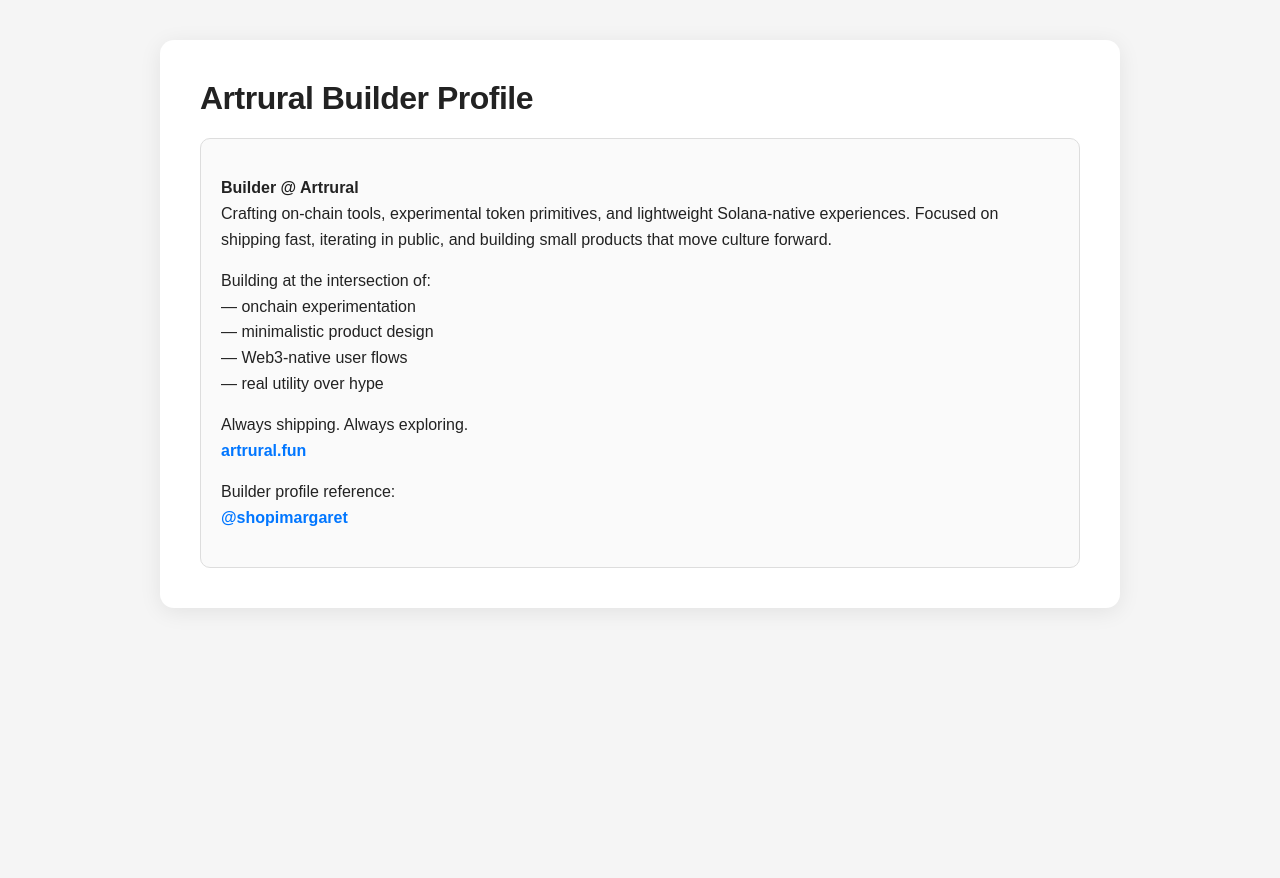
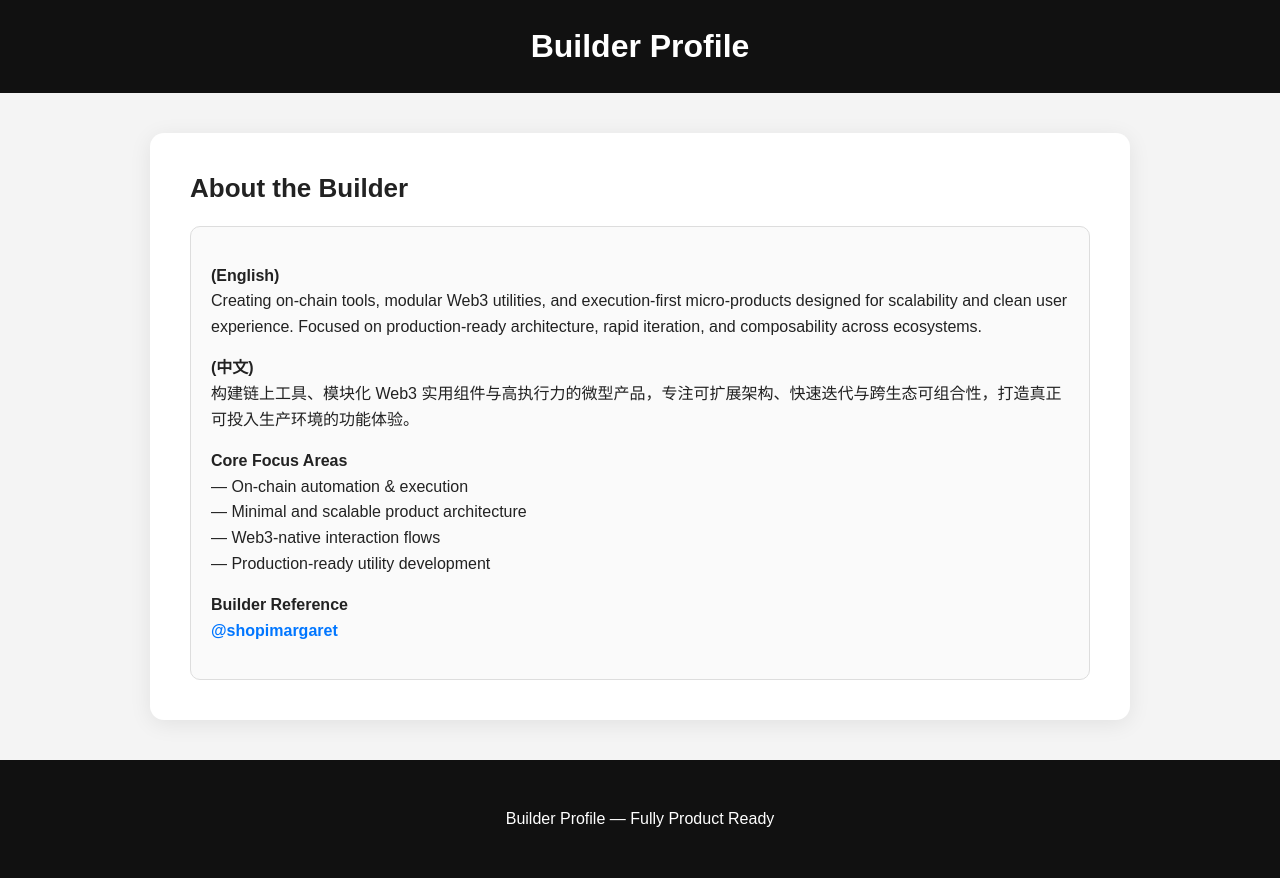
Before and after one commit to hyperfuzzing/Yatjicha, a plain HTML site: page index.html in a window 1280 px wide. Before the commit the page ends 800 px from the top, so only its background shows below. Drawn offline with Linux system fonts and the light colour scheme.

Commit message:
Refactor builder profile layout and update title
Updated the title and improved the layout and styling of the builder profile page. Added a footer and restructured the content for better readability.

```diff
--- a/index.html
+++ b/index.html
@@ -1,40 +1,33 @@
-
 <!DOCTYPE html><html lang="en">
 <head>
 <meta charset="UTF-8" />
 <meta name="viewport" content="width=device-width, initial-scale=1.0" />
-<title>Artrural Builder Profile</title>
+<title>Builder Profile — Product Ready</title>
 <style>
     body {
         font-family: Arial, sans-serif;
-        background: #f5f5f5;
         margin: 0;
         padding: 0;
+        background: #f4f4f4;
         color: #222;
     }
-    .container {
-        max-width: 880px;
+    header {
+        background: #111;
+        color: #fff;
+        padding: 28px;
+        text-align: center;
+    }
+    header h1 { margin: 0; font-size: 32px; }.container {
+    max-width: 900px;
     margin: 40px auto;
     background: #fff;
     padding: 40px;
     border-radius: 14px;
     box-shadow: 0 4px 22px rgba(0,0,0,0.08);
 }
-    h1 {
-        margin-top: 0;
-        font-size: 32px;
-        font-weight: 700;
-        letter-spacing: -0.5px;
-    }
-    .section-title {
-        margin-top: 40px;
-        font-size: 22px;
-        font-weight: 600;
-    }
-    p {
-        line-height: 1.6;
-        font-size: 16px;
-    }
+h2 { margin-top: 0; font-size: 26px; }
+p { line-height: 1.6; font-size: 16px; }
+
 .profile-box {
     padding: 20px;
     background: #fafafa;
@@ -42,32 +35,43 @@
     border-radius: 10px;
     margin-top: 20px;
 }
-    a {
-        color: #0076ff;
-        text-decoration: none;
-        font-weight: bold;
+
+footer {
+    text-align: center;
+    padding: 30px 0;
+    margin-top: 40px;
+    background: #111;
+    color: #fff;
 }
+
+a { color: #0076ff; text-decoration: none; font-weight: bold; }
+
 </style>
 </head>
 <body>
-<div class="container">
-    <h1>Artrural Builder Profile</h1><div class="profile-box">
-    <p><strong>Builder @ Artrural</strong><br>
-    Crafting on-chain tools, experimental token primitives, and lightweight Solana-native experiences. Focused on shipping fast, iterating in public, and building small products that move culture forward.</p>
+<header>
+    <h1>Builder Profile</h1>
+</header><div class="container">
+    <h2>About the Builder</h2>
+    <div class="profile-box">
+        <p><strong>(English)</strong><br>
+        Creating on-chain tools, modular Web3 utilities, and execution‑first micro‑products designed for scalability and clean user experience. Focused on production‑ready architecture, rapid iteration, and composability across ecosystems.
+        </p><p><strong>(中文)</strong><br>
+    构建链上工具、模块化 Web3 实用组件与高执行力的微型产品，专注可扩展架构、快速迭代与跨生态可组合性，打造真正可投入生产环境的功能体验。
+    </p>
 
-    <p>Building at the intersection of:<br>
-    — onchain experimentation<br>
-    — minimalistic product design<br>
-    — Web3-native user flows<br>
-    — real utility over hype</p>
+    <p><strong>Core Focus Areas</strong><br>
+    — On‑chain automation & execution<br>
+    — Minimal and scalable product architecture<br>
+    — Web3‑native interaction flows<br>
+    — Production‑ready utility development
+    </p>
 
-    <p>Always shipping. Always exploring.<br>
-    <a href="https://www.artrural.fun/" target="_blank">artrural.fun</a></p>
-
-    <p>Builder profile reference:<br>
+    <p><strong>Builder Reference</strong><br>
     <a href="https://x.com/shopimargaret" target="_blank">@shopimargaret</a></p>
 </div>
 
-</div>
-</body>
+</div><footer>
+    <p>Builder Profile — Fully Product Ready</p>
+</footer></body>
 </html>
```
Lines whose indentation alone changed are shown as unchanged.
